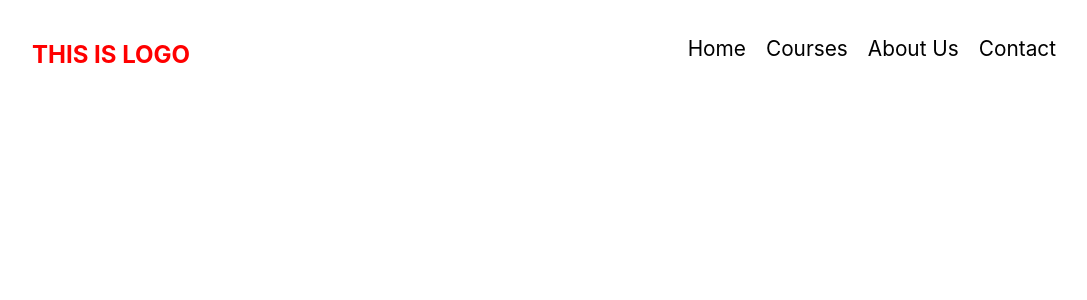
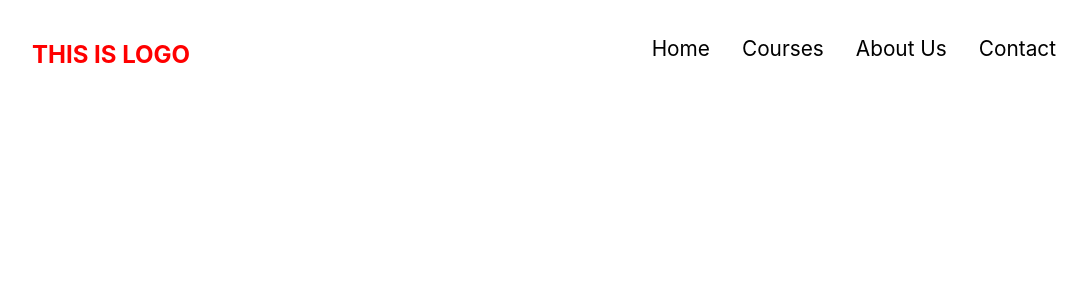
Before and after one commit to Hritik108/siddhivinayak, a React (Create React App) app: page / in a window 1280 px wide. Shown: the top 300 px of the page, without its empty margins (96-1183 px from the left). Built offline with nearby package versions, Linux system fonts and the light colour scheme.

Commit message:
progress in navbar

```diff
--- a/src/assets/css/navbar.css
+++ b/src/assets/css/navbar.css
@@ -11,17 +11,17 @@ nav{
     color: red;
     transition: 1s;
     z-index: 10;
+    justify-content: space-between;
 
 }
 
 nav ul {
     display: flex;
     list-style: none;
-    margin-left: auto;
+    gap : 2rem;
 }
 
 nav ul li{
-    margin-left: 20px;
     font-size: 1.3rem;
 }
 
```
